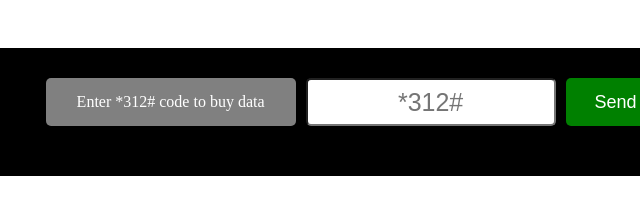
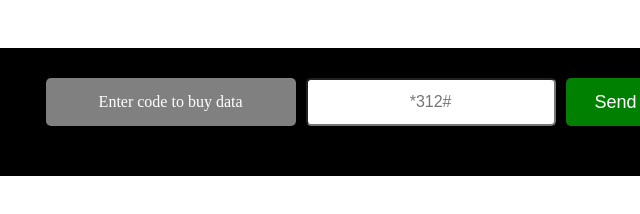
Before and after one commit to elijah571/ussd, a plain HTML site: page index.html in a window 1280 px wide. Shown: the full height of the page, 258-898 px from the left. Drawn offline with Linux system fonts and the light colour scheme.

Commit message:
fonts amended

```diff
--- a/index.html
+++ b/index.html
@@ -9,7 +9,7 @@
 <body>
     <div class="container">
         <div class="wrapper">
-            <label for="code">Enter *312# code to buy data</label>
+            <label for="code">Enter code to buy data</label>
             <input type="text" placeholder="*312#" class="input-js input">
             <button class="send-btn">Send</button>
         </div>
--- a/styles.css
+++ b/styles.css
@@ -38,11 +38,12 @@ label{
 label:hover{
     background-color: lightgrey;
     color: black;
+    font-size: 16px;
 }
 .input{
     text-align: center;
     color: grey;
-    font-size: 25px;
+    font-size: 16px;
     border-radius: 5px;
     cursor: pointer;
 
```
